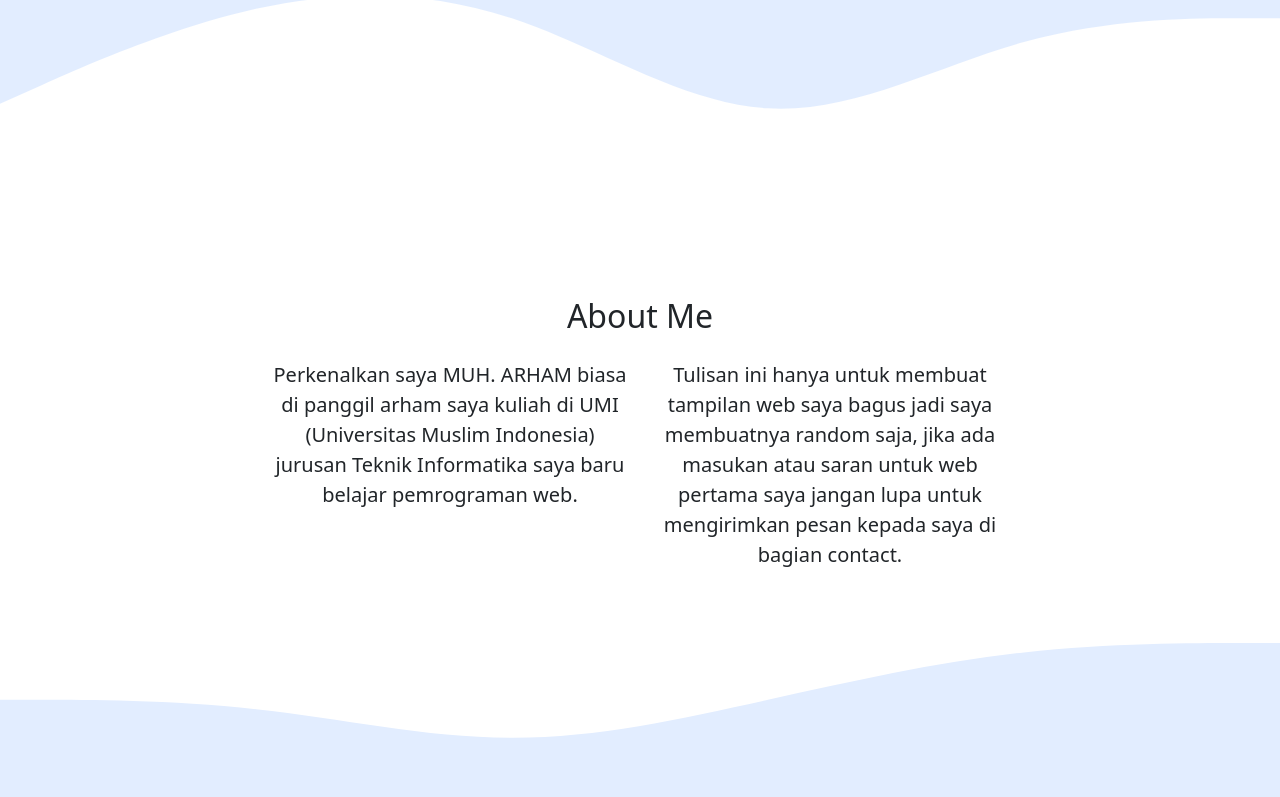
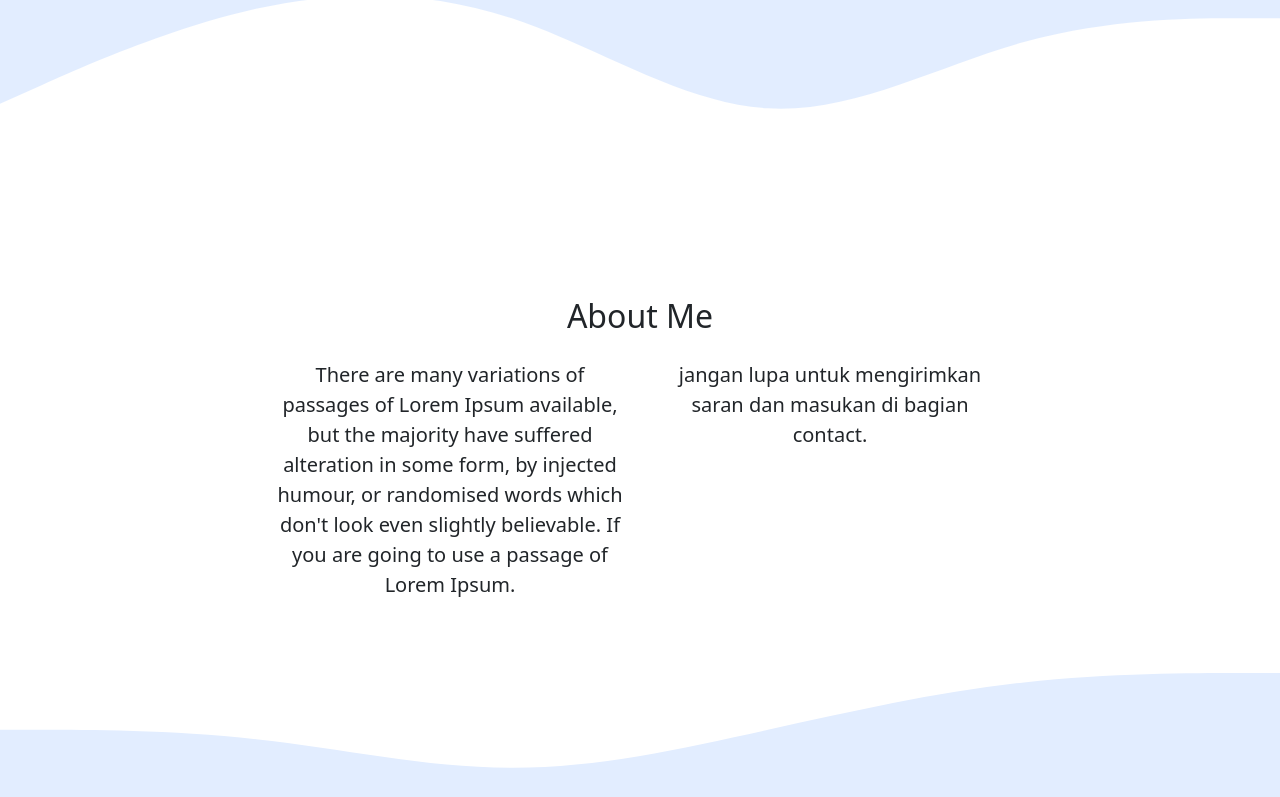
Before and after one commit to arhammn/arhammn.github.io, a plain HTML site: page index.html in a window 1280 px wide. Shown: the part 473-1270 px from the top of the page. Drawn offline with nearby package versions, Linux system fonts and the light colour scheme.

Commit message:
Update index.html
mengubah code

```diff
--- a/index.html
+++ b/index.html
@@ -85,14 +85,12 @@
         <div class="row justify-content-center fs-5 text-center">
           <div class="col-md-4">
             <p>
-              Perkenalkan saya MUH. ARHAM biasa di panggil arham saya kuliah di UMI (Universitas Muslim Indonesia) jurusan Teknik Informatika saya baru belajar pemrograman web.
+             There are many variations of passages of Lorem Ipsum available, but the majority have suffered alteration in some form, by injected humour, or randomised words which don't look even slightly believable. If you are going to use a passage of Lorem Ipsum.
             </p>
           </div>
           <div class="col-md-4">
             <p>
-              Tulisan ini hanya untuk membuat tampilan web saya bagus jadi saya membuatnya random saja, jika ada masukan atau saran untuk web pertama saya jangan lupa untuk mengirimkan
-              pesan kepada saya di bagian contact.
-            </p>
+              jangan lupa untuk mengirimkan saran dan masukan di bagian contact.
           </div>
         </div>
       </div>
```
